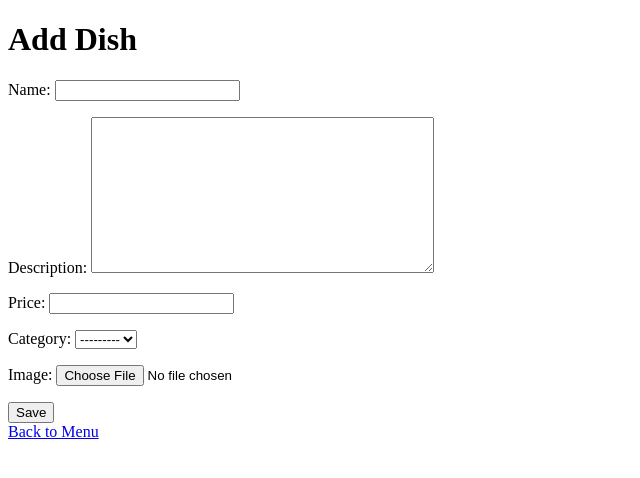
After one commit to PSNGR4U/MDproject, a Django app: page /menu/add/ in a window 1280 px wide. The commit adds this page. Shown: the top 478 px of the page, without its empty margins (0-640 px from the left). Run offline with Django 4.2, Linux system fonts and the light colour scheme; the visitor is signed in with stand-in values (Sample User, id 1); data that the repository does not hold is empty.

Commit message:
Add menu management functionality

```diff
--- a/accounts/models.py
+++ b/accounts/models.py
@@ -1,3 +1,4 @@
+
 from django.contrib.auth.models import AbstractUser
 from django.db import models
 
--- a/config/urls.py
+++ b/config/urls.py
@@ -1,10 +1,10 @@
 
 from django.contrib import admin
-from django.urls import path
+from django.urls import path, include
 from django.conf import settings
 from django.conf.urls.static import static
 from accounts.views import register_page, login_page, home_page, logout_page
-from menu.views import menu_page
+
 
 urlpatterns = [
     path('admin/', admin.site.urls),
@@ -12,7 +12,7 @@ urlpatterns = [
     path('register/', register_page, name='register'),
     path('login/', login_page, name='login'),
     path('logout/', logout_page, name='logout'),
-    path('menu/', menu_page, name='menu'),
+    path('menu/', include('menu.urls')),
 ]
 
 if settings.DEBUG:
--- /dev/null
+++ b/menu/forms.py
@@ -0,0 +1,9 @@
+
+from django import forms
+from .models import Dish
+
+
+class DishForm(forms.ModelForm):
+    class Meta:
+        model = Dish
+        fields = ['name', 'description', 'price', 'category', 'image']
--- /dev/null
+++ b/menu/templates/menu/dish_form.html
@@ -0,0 +1,31 @@
+<!DOCTYPE html>
+<html lang="en">
+
+<head>
+    <meta charset="UTF-8">
+    <title>{% if dish %}Edit Dish{% else %}Add Dish{% endif %}</title>
+</head>
+
+<body>
+
+    <h1>
+        {% if dish %}
+        Edit Dish
+        {% else %}
+        Add Dish
+        {% endif %}
+    </h1>
+
+    <form method="POST" enctype="multipart/form-data">
+        {% csrf_token %}
+
+        {{ form.as_p }}
+
+        <button type="submit">Save</button>
+    </form>
+
+    <a href="{% url 'menu' %}">Back to Menu</a>
+
+</body>
+
+</html>
--- /dev/null
+++ b/menu/urls.py
@@ -0,0 +1,11 @@
+
+from django.urls import path
+from . import views
+
+
+urlpatterns = [
+    path('', views.menu_page, name='menu'),
+    path('add/', views.add_dish, name='add_dish'),
+    path('<int:pk>/edit/', views.edit_dish, name='edit_dish'),
+    path('<int:pk>/delete/', views.delete_dish, name='delete_dish'),
+]
--- a/menu/views.py
+++ b/menu/views.py
@@ -1,7 +1,29 @@
+
 from decimal import Decimal, InvalidOperation
+from functools import wraps
 
-from django.shortcuts import render
+from django.shortcuts import render, redirect, get_object_or_404
+from django.contrib.auth.decorators import login_required
+from django.core.exceptions import PermissionDenied
+
 from .models import Dish, Category
+from .forms import DishForm
+
+
+def menu_manager_required(view_func):
+    @wraps(view_func)
+    @login_required
+    def wrapper(request, *args, **kwargs):
+        if not (
+            request.user.is_superuser
+            or request.user.is_staff
+            or request.user.role == 'manager'
+        ):
+            raise PermissionDenied
+
+        return view_func(request, *args, **kwargs)
+
+    return wrapper
 
 
 def menu_page(request):
@@ -34,12 +56,68 @@ def menu_page(request):
         except InvalidOperation:
             pass
 
+    can_manage_menu = request.user.is_authenticated and (
+        request.user.is_superuser
+        or request.user.is_staff
+        or request.user.role == 'manager'
+    )
+
     context = {
         'dishes': dishes,
         'categories': categories,
         'selected_category': category_id,
         'min_price': min_price,
         'max_price': max_price,
+        'can_manage_menu': can_manage_menu,
     }
 
     return render(request, 'menu/menu.html', context)
+
+
+@menu_manager_required
+def add_dish(request):
+    if request.method == 'POST':
+        form = DishForm(request.POST, request.FILES)
+
+        if form.is_valid():
+            form.save()
+            return redirect('menu')
+    else:
+        form = DishForm()
+
+    return render(request, 'menu/dish_form.html', {'form': form})
+
+
+@menu_manager_required
+def edit_dish(request, pk):
+    dish = get_object_or_404(Dish, pk=pk)
+
+    if request.method == 'POST':
+        form = DishForm(request.POST, request.FILES, instance=dish)
+
+        if form.is_valid():
+            form.save()
+            return redirect('menu')
+    else:
+        form = DishForm(instance=dish)
+
+    return render(
+        request,
+        'menu/dish_form.html',
+        {'form': form, 'dish': dish}
+    )
+
+
+@menu_manager_required
+def delete_dish(request, pk):
+    dish = get_object_or_404(Dish, pk=pk)
+
+    if request.method == 'POST':
+        dish.delete()
+        return redirect('menu')
+
+    return render(
+        request,
+        'menu/confirm_delete.html',
+        {'dish': dish}
+    )
```
Also changed, not shown: menu/templates/menu/confirm_delete.html (added, +24 -0 lines), menu/templates/menu/menu.html (+14 -0 lines).
